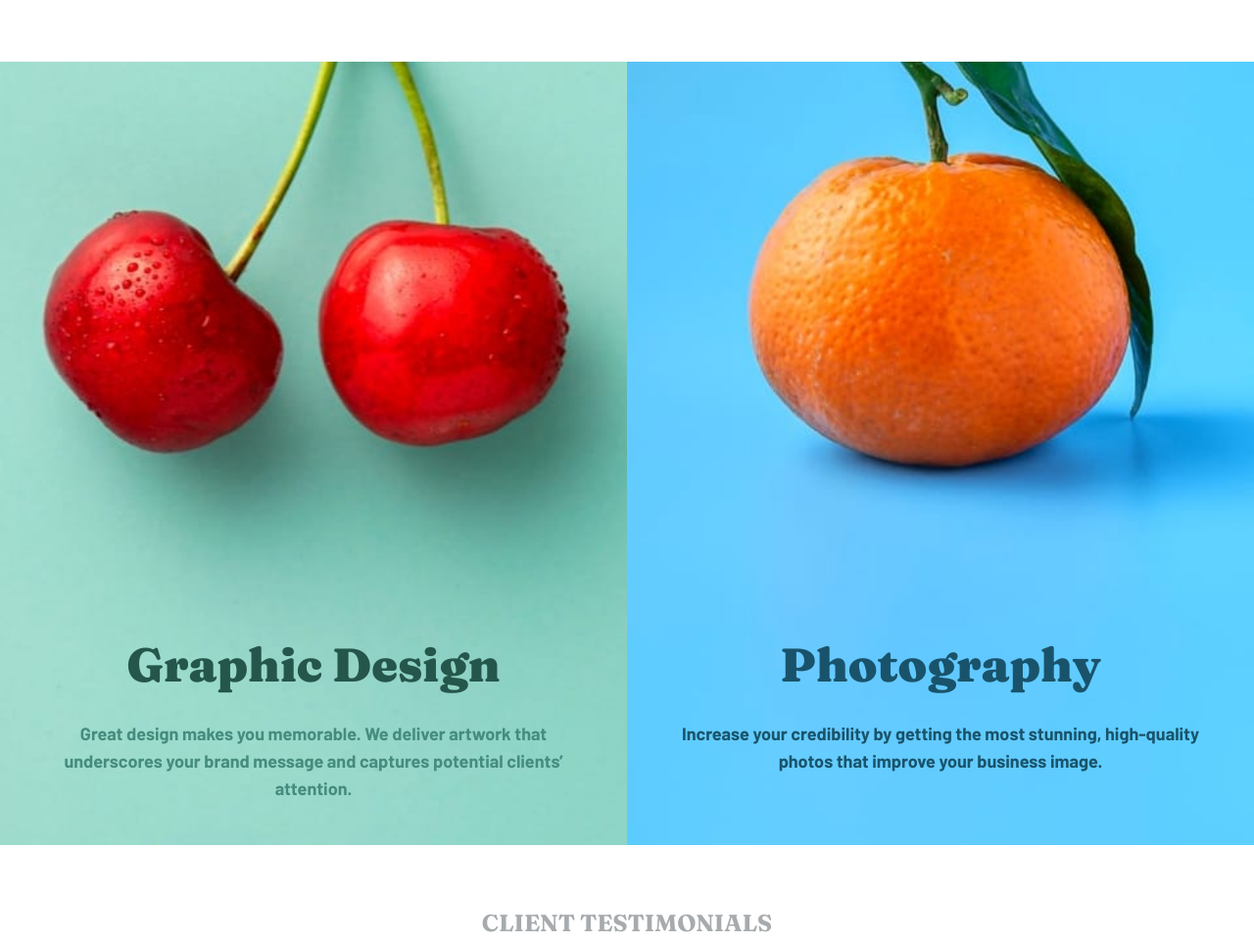
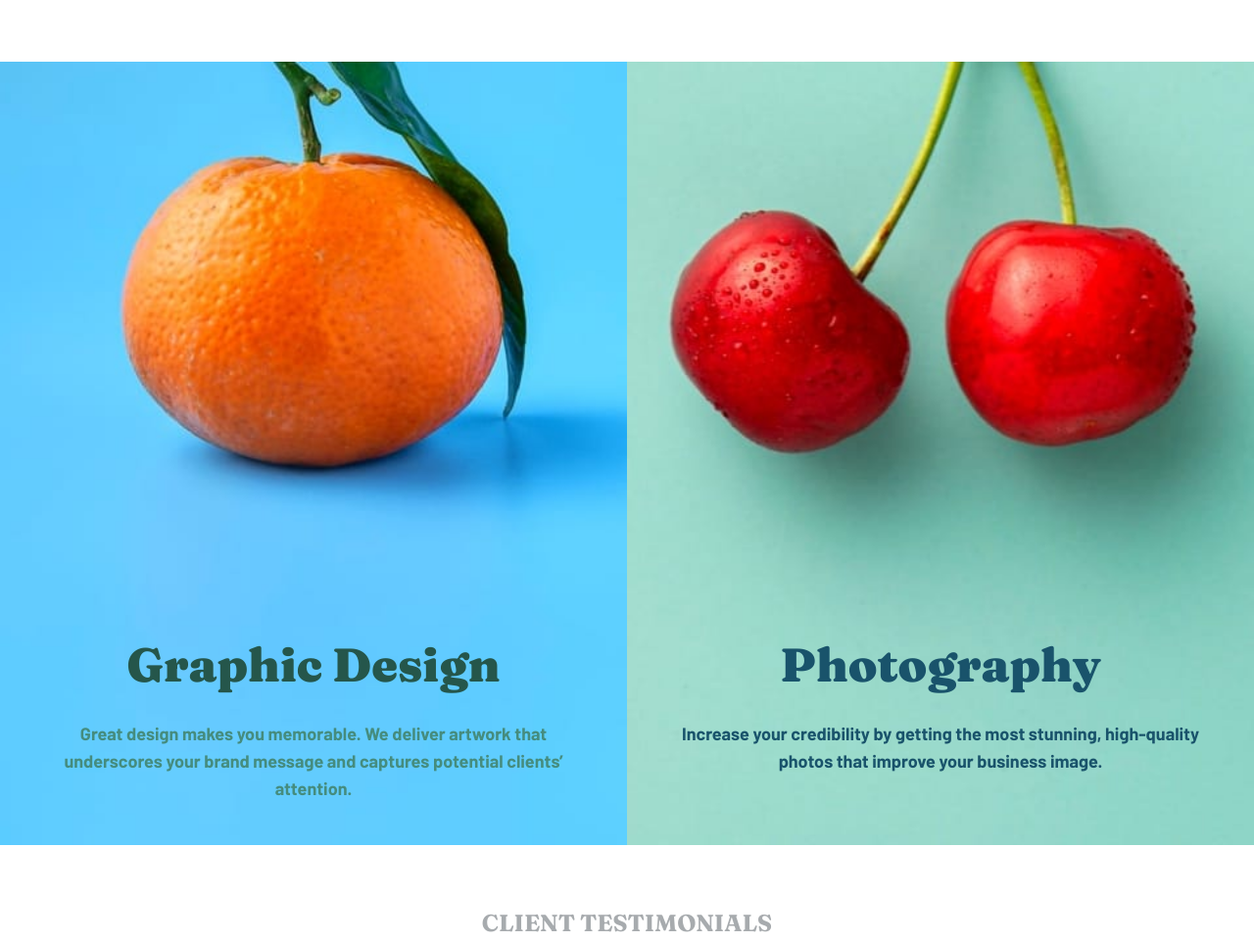
Before and after one commit to CatherineKiiru/agency-landing-page, a website: page index.html in a window 1280 px wide. Shown: the part 1989-2951 px from the top of the page at 98% size. Drawn offline with Linux system fonts and the light colour scheme.

Commit message:
changed image positioning

```diff
--- a/index.html
+++ b/index.html
@@ -92,7 +92,7 @@
             <img class="w-full" src="./images/desktop/image-stand-out.jpg" alt="cup illustration">
         </div>
 
-        <div class="bg-mobileCherry md:bg-desktopCherry h-screen bg-cover bg-center bg-no-repeat pt-96 text-center">
+        <div style="background-image: url('../images/image-photography.jpg')" class="h-screen bg-cover bg-center bg-no-repeat pt-96 text-center">
             <h1 class="font-fraunces font-black text-5xl  md:pt-52 text-darkCyan">Graphic Design</h1>
             <p class="font-barlow font-bold text-lg p-12 pt-8 text-mediumCyan"> Great design makes you memorable. We
                 deliver artwork that underscores your brand message and
@@ -100,7 +100,7 @@
                 potential clients’ attention.
             </p>
         </div>
-        <div class="bg-mobileOrange md:bg-desktopOrange h-screen bg-cover bg-center bg-no-repeat pt-96 text-center">
+        <div style="background-image: url('../images/image-graphic-design.jpg')" class="bg-mobileOrange md:bg-desktopOrange h-screen bg-cover bg-center bg-no-repeat pt-96 text-center">
             <h1 class="font-fraunces font-black text-5xl md:pt-52 text-darkBlue">Photography</h1>
             <p class="font-barlow font-bold text-lg p-12 pt-8 text-darkBlue"> Increase your credibility by getting
                 the most stunning, high-quality photos that improve your
```
Also changed, not shown: images/image-graphic-design.jpg (renamed from images/desktop/image-graphic-design.jpg), images/image-photography.jpg (renamed from images/desktop/image-photography.jpg).
